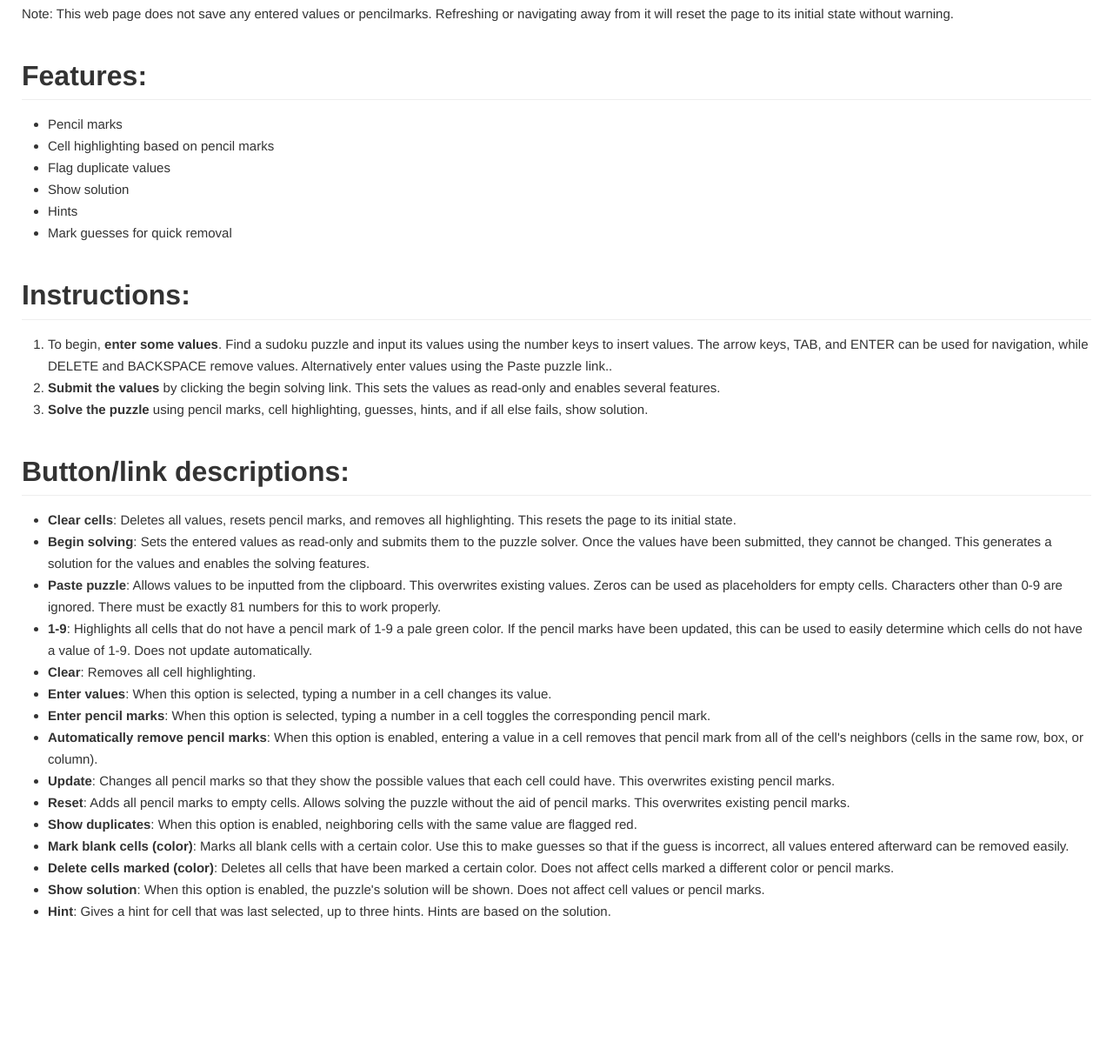
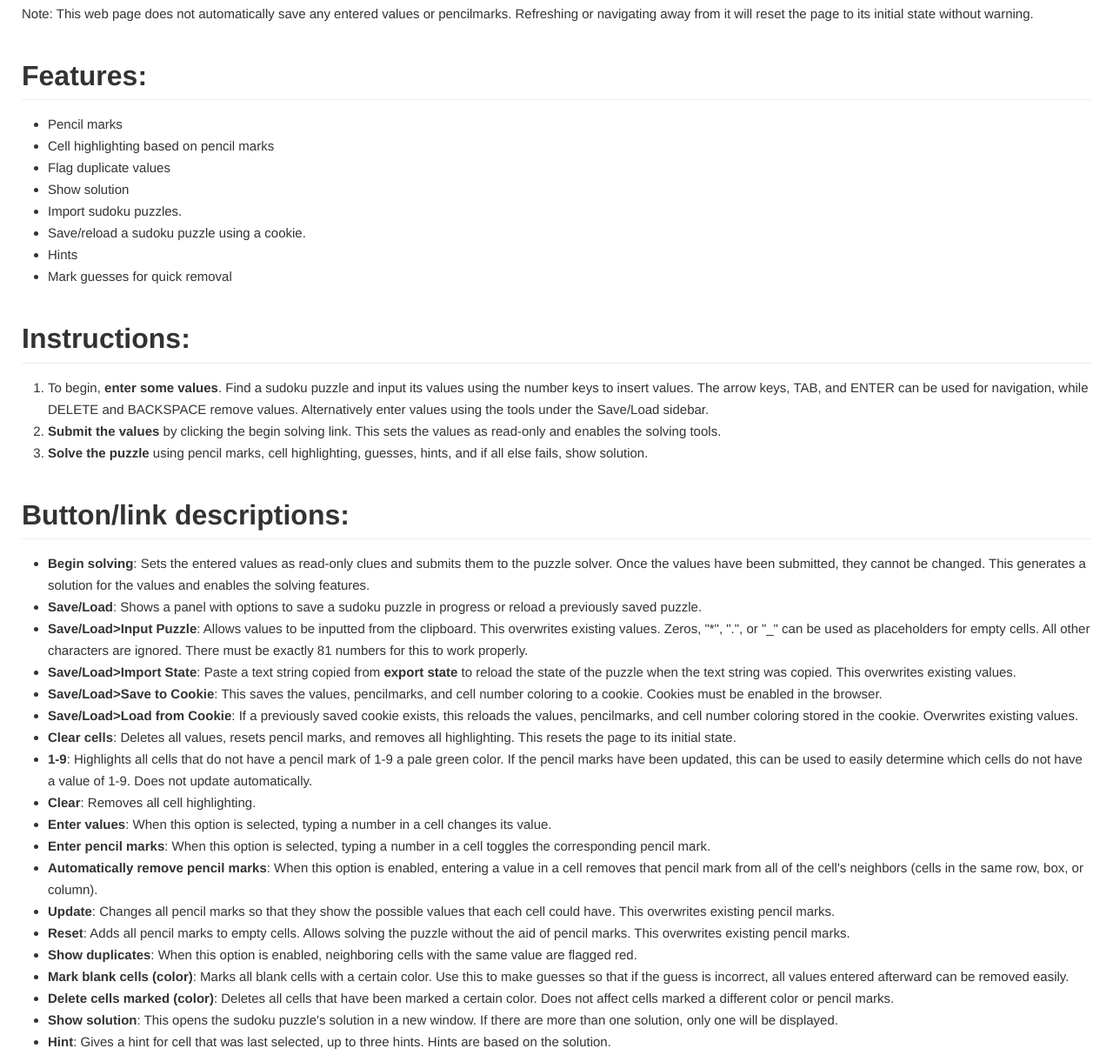
Before and after one commit to intrepidcoder/sudoku, a plain HTML site: page help.html in a window 1280 px wide. Shown: the part 163-1376 px from the top of the page at 87% size. Before the commit the page ends 1248 px from the top, so only its background shows below. Drawn offline with Linux system fonts and the light colour scheme.

Commit message:
Update/revise documentation.

```diff
--- a/help.html
+++ b/help.html
@@ -132,27 +132,33 @@
 	<h1>sudoku</h1>
 	<p>This is a simple web page that provides tools to help solve sudoku puzzles.</p>
 	<p>To access the web page, go to <a href="http://delta42.github.io/sudoku" style="color: rgb(65, 131, 196); text-decoration: none;">http://delta42.github.io/sudoku</a>.</p>
-	<p>Note: This web page does not save any entered values or pencilmarks. Refreshing or navigating away from it will reset the page to its initial state without warning.</p>
+	<p>Note: This web page does not automatically save any entered values or pencilmarks. Refreshing or navigating away from it will reset the page to its initial state without warning.</p>
 	<h2>Features:</h2>
 	<ul>
 		<li>Pencil marks</li>
 		<li>Cell highlighting based on pencil marks</li>
 		<li>Flag duplicate values</li>
 		<li>Show solution</li>
+		<li>Import sudoku puzzles.</li>
+		<li>Save/reload a sudoku puzzle using a cookie.</li>
 		<li>Hints</li>
 		<li>Mark guesses for quick removal</li>
 	</ul>
 	<h2>Instructions:</h2>
 	<ol>
-		<li>To begin, <strong>enter some values</strong>. Find a sudoku puzzle and input its values using the number keys to insert values. The arrow keys, TAB, and ENTER can be used for navigation, while DELETE and BACKSPACE remove values. Alternatively enter values using the Paste puzzle link..</li>
-		<li><strong>Submit the values</strong> by clicking the begin solving link. This sets the values as read-only and enables several features.</li>
+		<li>To begin, <strong>enter some values</strong>. Find a sudoku puzzle and input its values using the number keys to insert values. The arrow keys, TAB, and ENTER can be used for navigation, while DELETE and BACKSPACE remove values. Alternatively enter values using the tools under the Save/Load sidebar.</li>
+		<li><strong>Submit the values</strong> by clicking the begin solving link. This sets the values as read-only and enables the solving tools.</li>
 		<li><strong>Solve the puzzle</strong> using pencil marks, cell highlighting, guesses, hints, and if all else fails, show solution.</li>
 	</ol>
 	<h2>Button/link descriptions:</h2>
 	<ul>
+		<li><strong>Begin solving</strong>: Sets the entered values as read-only clues and submits them to the puzzle solver. Once the values have been submitted, they cannot be changed. This generates a solution for the values and enables the solving features.</li>
+		<li><strong>Save/Load</strong>: Shows a panel with options to save a sudoku puzzle in progress or reload a previously saved puzzle.</li>
+		<li><strong>Save/Load>Input Puzzle</strong>: Allows values to be inputted from the clipboard. This overwrites existing values. Zeros, "*", ".", or "_" can be used as placeholders for empty cells. All other characters are ignored. There must be exactly 81 numbers for this to work properly.</li>
+		<li><strong>Save/Load>Import State</strong>: Paste a text string copied from <strong>export state</strong> to reload the state of the puzzle when the text string was copied. This overwrites existing values.</li>
+		<li><strong>Save/Load>Save to Cookie</strong>: This saves the values, pencilmarks, and cell number coloring to a cookie. Cookies must be enabled in the browser.</li>
+		<li><strong>Save/Load>Load from Cookie</strong>: If a previously saved cookie exists, this reloads the values, pencilmarks, and cell number coloring stored in the cookie. Overwrites existing values.</li>
 		<li><strong>Clear cells</strong>: Deletes all values, resets pencil marks, and removes all highlighting. This resets the page to its initial state.</li>
-		<li><strong>Begin solving</strong>: Sets the entered values as read-only and submits them to the puzzle solver. Once the values have been submitted, they cannot be changed. This generates a solution for the values and enables the solving features.</li>
-		<li><strong>Paste puzzle</strong>: Allows values to be inputted from the clipboard. This overwrites existing values. Zeros can be used as placeholders for empty cells. Characters other than 0-9 are ignored. There must be exactly 81 numbers for this to work properly.</li>
 		<li><strong>1-9</strong>: Highlights all cells that do not have a pencil mark of 1-9 a pale green color. If the pencil marks have been updated, this can be used to easily determine which cells do not have a value of 1-9. Does not update automatically.</li>
 		<li><strong>Clear</strong>: Removes all cell highlighting.</li>
 		<li><strong>Enter values</strong>: When this option is selected, typing a number in a cell changes its value.</li>
@@ -163,7 +169,7 @@
 		<li><strong>Show duplicates</strong>: When this option is enabled, neighboring cells with the same value are flagged red.</li>
 		<li><strong>Mark blank cells (color)</strong>: Marks all blank cells with a certain color. Use this to make guesses so that if the guess is incorrect, all values entered afterward can be removed easily.</li>
 		<li><strong>Delete cells marked (color)</strong>: Deletes all cells that have been marked a certain color. Does not affect cells marked a different color or pencil marks.</li>
-		<li><strong>Show solution</strong>: When this option is enabled, the puzzle's solution will be shown. Does not affect cell values or pencil marks.</li>
+		<li><strong>Show solution</strong>: This opens the sudoku puzzle's solution in a new window. If there are more than one solution, only one will be displayed.</li>
 		<li><strong>Hint</strong>: Gives a hint for cell that was last selected, up to three hints. Hints are based on the solution.</li>
 	</ul>
 </body>
```
Also changed, not shown: 1 other file.
